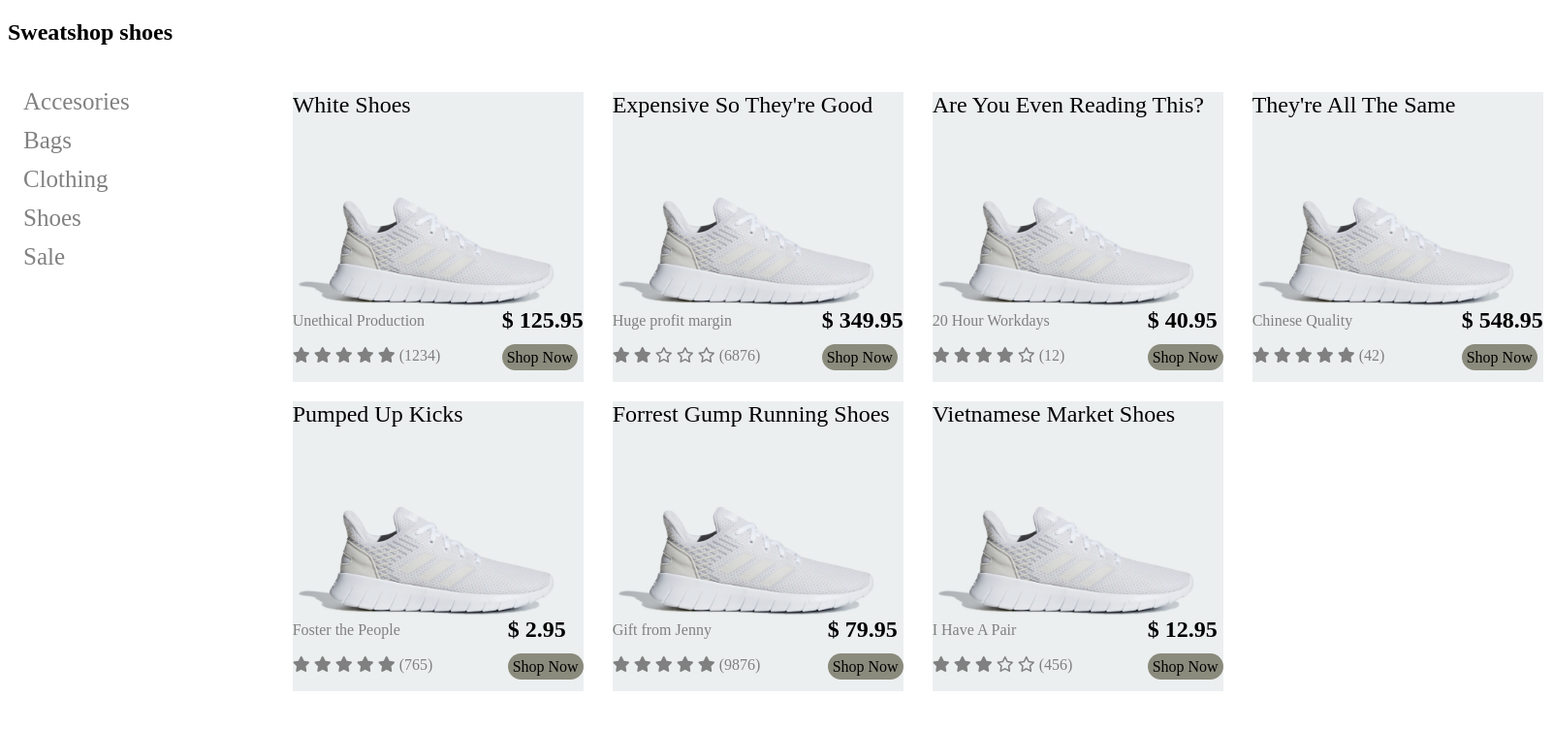
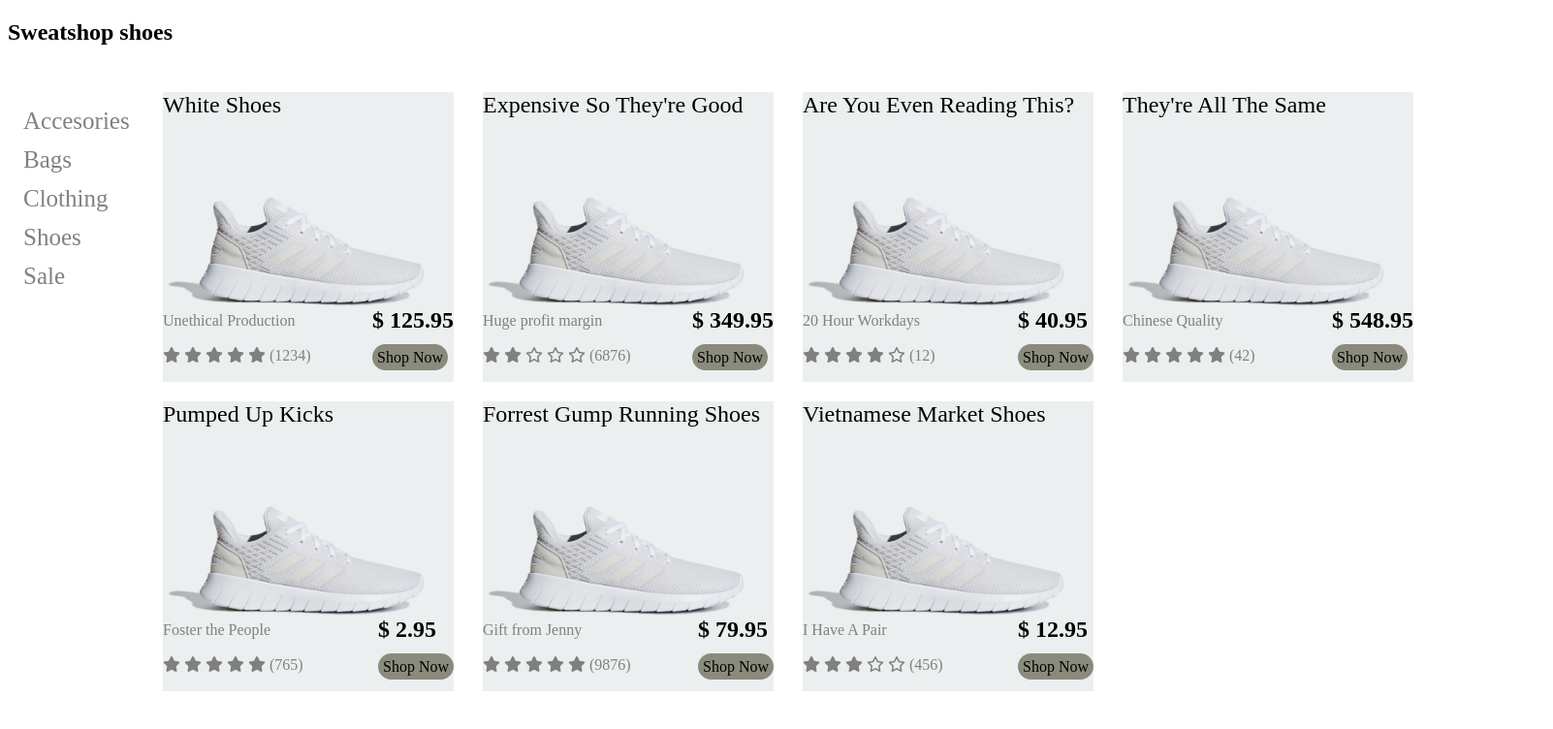
Before and after one commit to tjbecker8/Etsy-copy, a website: page client/etsy.html in a window 1280 px wide. Shown: the whole page at 97% size, 1602 px wide, since content can reach past the window. Drawn offline with Linux system fonts and the light colour scheme.

Commit message:
Revert "fixed grid"
This reverts commit 3e28036bdde807d70ea0e8fa613da89d371d8970.

```diff
--- a/client/style.css
+++ b/client/style.css
@@ -1,14 +1,14 @@
 
-/* .sidenav {
+.sidenav {
 	height: 50%;
 	width: 150px;
 	position: fixed;
 	top: 0
 	left: 0;
 	/* background-color: #111111; */
-	/* overflow-x: hidden; */
-	/* padding-top: 20px */
-/* } */
+	overflow-x: hidden;
+	padding-top: 20px
+}
 
 .sidenav a {
 	text-decoration: none;
@@ -20,11 +20,6 @@
 
 .sidenav a:hover {
   color: #111111;
-}
-
-.contain {
-	display: grid;
-	grid-template-columns: 1fr 4fr;
 }
 
 .main {
@@ -71,7 +66,7 @@
 .maker{
 	display: inline-block;
 	float: left;
-	padding-top: 50px;
+	margin-top: 50px;
 }
 
 .money1 {
@@ -84,7 +79,7 @@
 .money {
 	display: inline-block;
 	float: right;
-	padding-top: 45px;
+	margin-top: 45px;
 
 }
 
```
